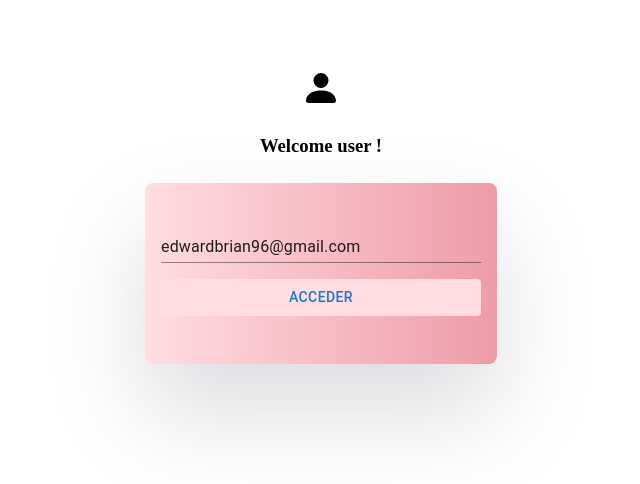
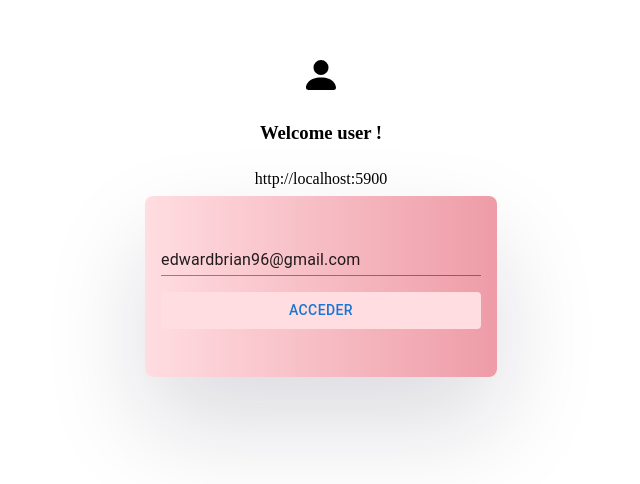
Before and after one commit to bryanedward/challengeVehicles, a React (Create React App) app: page /#/login in a window 1280 px wide. Shown: the part 184-668 px from the top of the page, without its empty margins (319-959 px from the left). Built offline with nearby package versions, Linux system fonts and the light colour scheme.

Commit message:
process env

```diff
--- a/src/page/Login/Login.tsx
+++ b/src/page/Login/Login.tsx
@@ -47,6 +47,7 @@ export const Login = () => {
     <ContainerLogin>
       <BsPersonFill size="40" />
       <h3>Welcome user !</h3>
+      {process.env.REACT_APP_API_URL}
       <Form>
         <Input
           placeholder="add email"
```
Also changed, not shown: package.json (+2 -6 lines), 1 other file (tests, documents, lock files or other folders).
